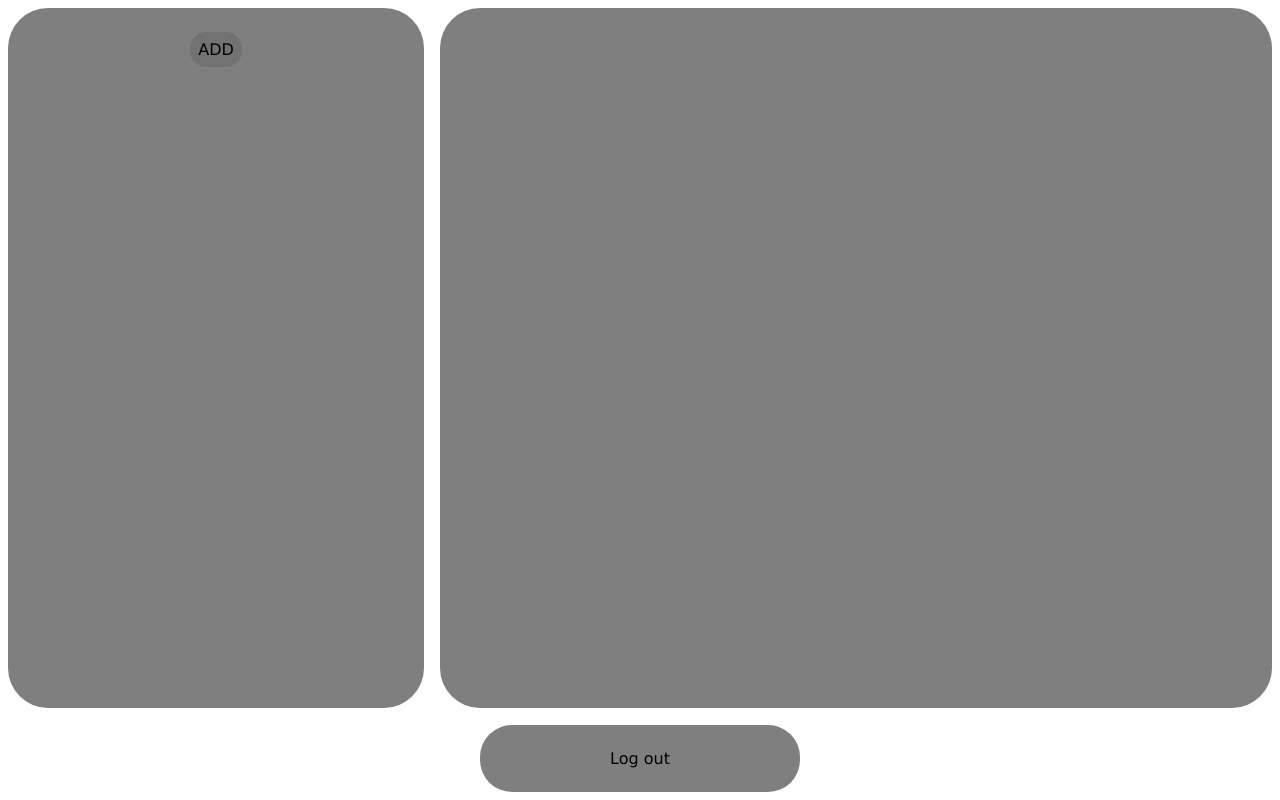
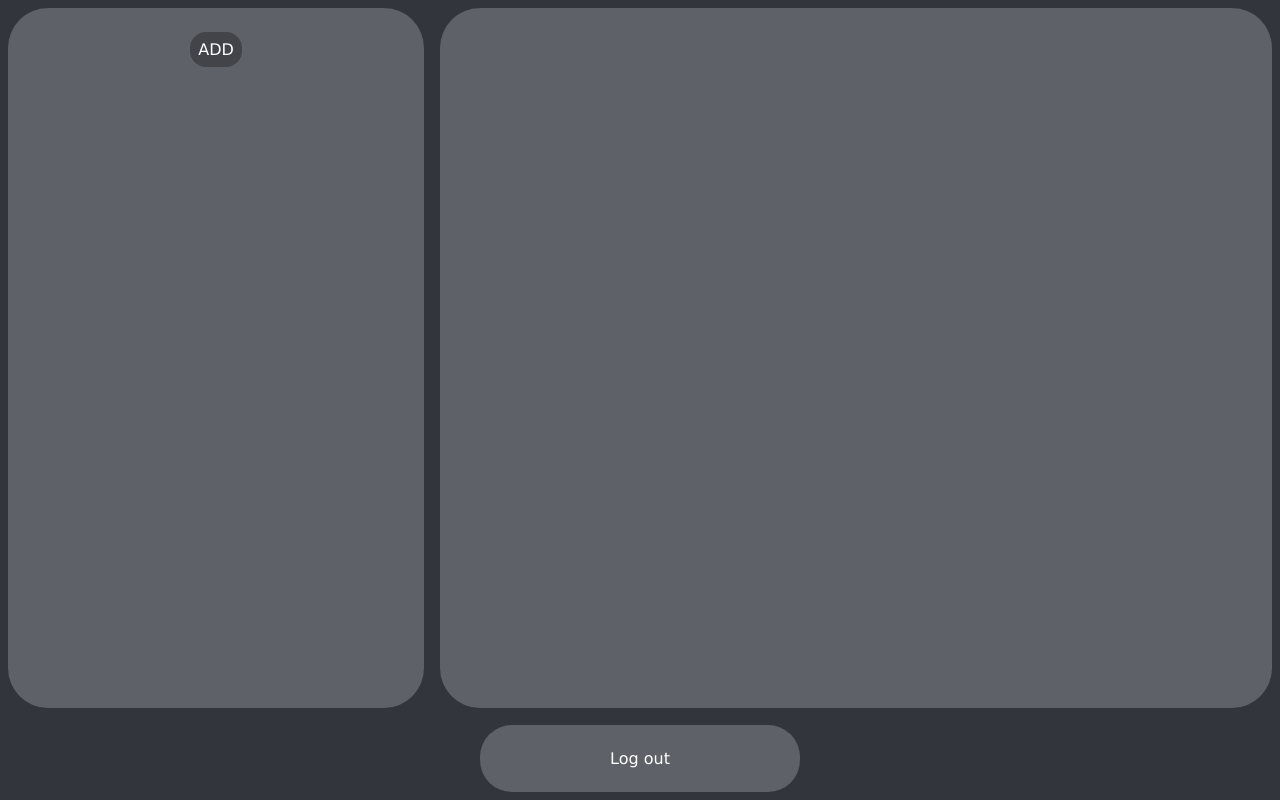
Before and after one commit to rapphcd/Notes-PHP, a PHP site: page / in a window 1280 px wide. Run offline with PHP 8.4, Linux system fonts and the light colour scheme; the visitor is signed in with stand-in values (Sample User, id 1); data that the repository does not hold is empty.

Commit message:
ajout(css): ajout des variables de couleurs

```diff
--- a/css/style.css
+++ b/css/style.css
@@ -1,16 +1,21 @@
-
+:root {
+    --bg: rgb(51, 53, 61);
+    --second: rgb(95, 97, 104);
+    --third: rgb(66, 68, 74);
+}
 
 * {
     margin: 0;
     padding: 0;
     text-decoration: none;
-    color: black;
+    color: white;
     font-family: Verdana, sans-serif;
 }
 
 body {
     margin: 0;
     padding: 0;
+    background-color: var(--bg);
 }
 
 section {
@@ -35,7 +40,7 @@ section {
     display: flex;
     justify-content: space-around;
     height: calc(100vh - 100px);
-    background-color: rgba(0, 0, 0, .5);
+    background-color: var(--second);
     z-index: 100;
     color: white;
     border-radius: 2.5rem;
@@ -70,7 +75,7 @@ section {
     align-items: center;
     padding: 0.5rem;
     border-radius: 1rem;
-    background-color: rgba(0,0,0, .1);
+    background-color: var(--third);
 }
 
 .todo-infos {
@@ -109,7 +114,7 @@ section {
 }
 
 .selected-todo {
-    background-color: rgba(0,0,0, .2);
+    background-color: rgba(0,0,0, .5);
 }
 
 #preview {
@@ -122,7 +127,7 @@ section {
     z-index: 100;
     color: white;
     margin: 0.5rem;
-    background-color: rgba(0,0,0, .5);
+    background-color: var(--second);
     border-radius: 2.5rem;
 }
 
@@ -130,6 +135,7 @@ section {
     height: 95%;
     width: 100%;
     margin: 1rem;
+    color: white;
     word-break: break-all;
     overflow-wrap: break-word;
 }
--- a/includes/navbar.php
+++ b/includes/navbar.php
@@ -1,5 +1,5 @@
 <div style="display: flex; width: 100%; justify-content: center;align-items: center; position: fixed; bottom: 0">
-    <div style="display: flex;justify-content: space-around;width: 20rem;padding:0.5rem 0 0.5rem 0;background-color: rgba(0,0,0, .5);z-index: 100; color: white;margin: 0.5rem;border-radius: 2rem">
+    <div style="display: flex;justify-content: space-around;width: 20rem;padding:0.5rem 0 0.5rem 0;background-color: var(--second);z-index: 100; color: white;margin: 0.5rem;border-radius: 2rem">
         <?php
         $currentPage = basename($_SERVER['PHP_SELF']);
 
```
